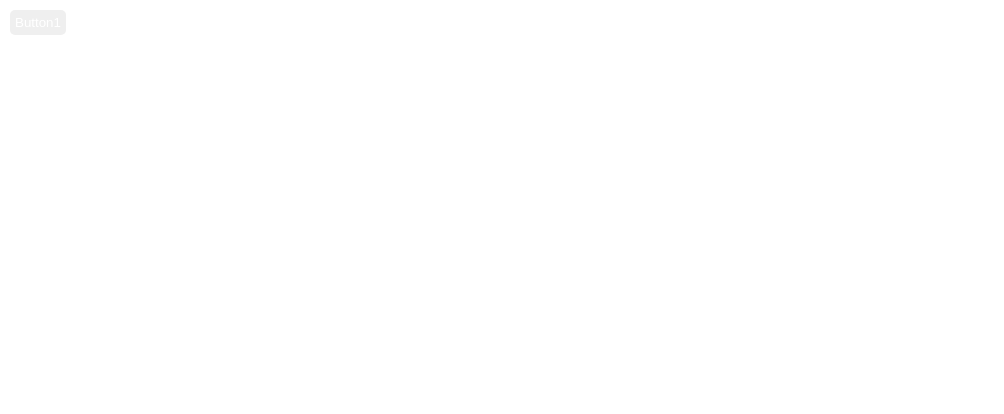
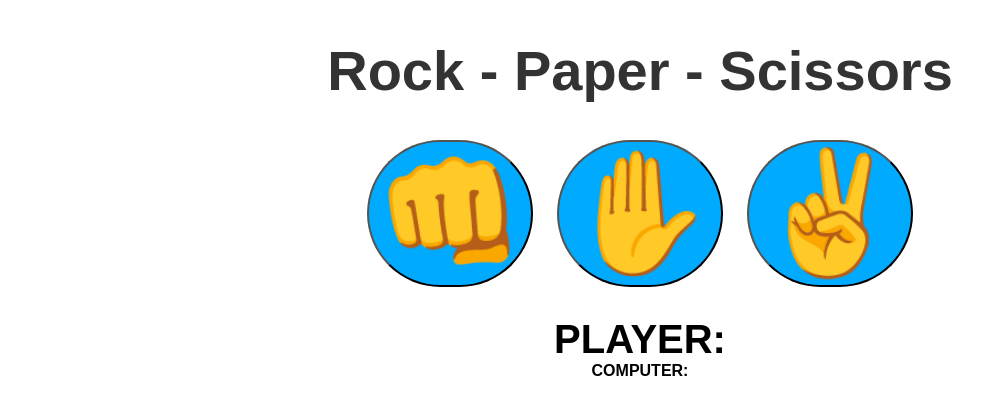
Before and after one commit to OnetoTommy/Program-Language, a plain HTML site: page JS/index.html in a window 1280 px wide. Shown: the whole page, without its empty margins (0-1004 px from the left). Drawn offline with Linux system fonts and the light colour scheme.

Commit message:
Rock paper scissors

```diff
--- a/JS/index.html
+++ b/JS/index.html
@@ -8,7 +8,16 @@
 
 </head>
 <body>
-  <button id="btn">Button1</button>
+  <h1>Rock - Paper - Scissors</h1>
+  <div class="choices">
+    <button onclick="playGame('rock')">👊</button>
+    <button onclick="playGame('paper')">✋</button>
+    <button onclick="playGame('scissors')">✌️</button>
+  </div>
+
+  <div id="playerDisplay">PLAYER:</div>
+  <div id="computerDisplay">COMPUTER:</div>
+  <div id="resultDisplay"></div>
 
 
 
--- a/JS/script.js
+++ b/JS/script.js
@@ -1,3 +1,39 @@
+/*
+Rock paper scissors
+*/
+const choices = ["rock", "paper", "scissors"];
+const playerDisplay = document.getElementById("playerDisplay");
+const computerDisplay = document.getElementById("computerDisplay");
+const resultDisplay = document.getElementById("resultDisplay");
+
+function playGame(element){
+
+  const choice = choices[Math.floor(Math.random() * 3)];
+  let res = "";
+  if(element === choice){
+    res = "It's a tie!"
+  }
+  else{
+    switch (element) {
+      case "rock":
+        res = (choice === "scissors") ? "You win!" : "You'lost!"
+        break;
+      case "paper":
+        res = (choice === "rock") ? "You win!" : "You'lost!"
+        break;
+      case "scissors":
+        res = (choice === "paper") ? "You win!" : "You'lost!"
+        break;
+      default:
+        break;
+    }
+  }
+  playerDisplay.textContent = `Player: ${element}`
+  computerDisplay.textContent = `Computer: ${choice}`
+  resultDisplay.textContent = `Result: ${res}`
+}
+
+
 /*
 classList
 
@@ -7,12 +43,12 @@ toggle()
 replace(old, new)
 contains()
 */
-const btn = document.getElementById("btn");
-// btn.classList.add("new")
-
-btn.addEventListener("click", event => {
-  event.target.classList.add("new");
-})
+// const btn = document.getElementById("btn");
+// // btn.classList.add("new")
+
+// btn.addEventListener("click", event => {
+//   event.target.classList.add("new");
+// })
 
 /*
 NodeList
--- a/JS/style.css
+++ b/JS/style.css
@@ -1,4 +1,42 @@
+/* Rock - Paper - Scissors */
 body{
+  font-family: Arial, Helvetica, sans-serif;
+  font-weight: bold;
+  margin: 0;
+  display: flex;
+  flex-direction: column;
+  align-items: center;
+}
+h1{
+  font-size: 3.5rem;
+  color: hsl(0, 0%, 20%);
+}
+.choices{
+  margin-bottom: 30px;
+}
+.choices button{
+  font-size: 7.5rem;
+  min-width: 160px;
+  margin: 0 10px;
+  border-radius: 250px;
+  background-color: hsl(200, 100%, 50%);
+  cursor: pointer;
+  transition: background-color 0.5s ease;
+}
+.choices button:hover{
+  background-color: hsl(200, 100%, 70%);;
+}
+#playerDisplay, #displayDisplay{
+  font-size: 2.5rem;
+}
+#resultDisplay{
+  font-size: 5rem;
+  margin: 30px 0;
+}
+
+
+
+/* body{
   margin: 0;
 }
 #btn{
@@ -11,7 +49,7 @@ body{
 .new{
   background-color: aqua;
   font-size: 4rem;
-}
+} */
 /* #myBox{
   background-color: lightblue;
   width: 300px;
```
